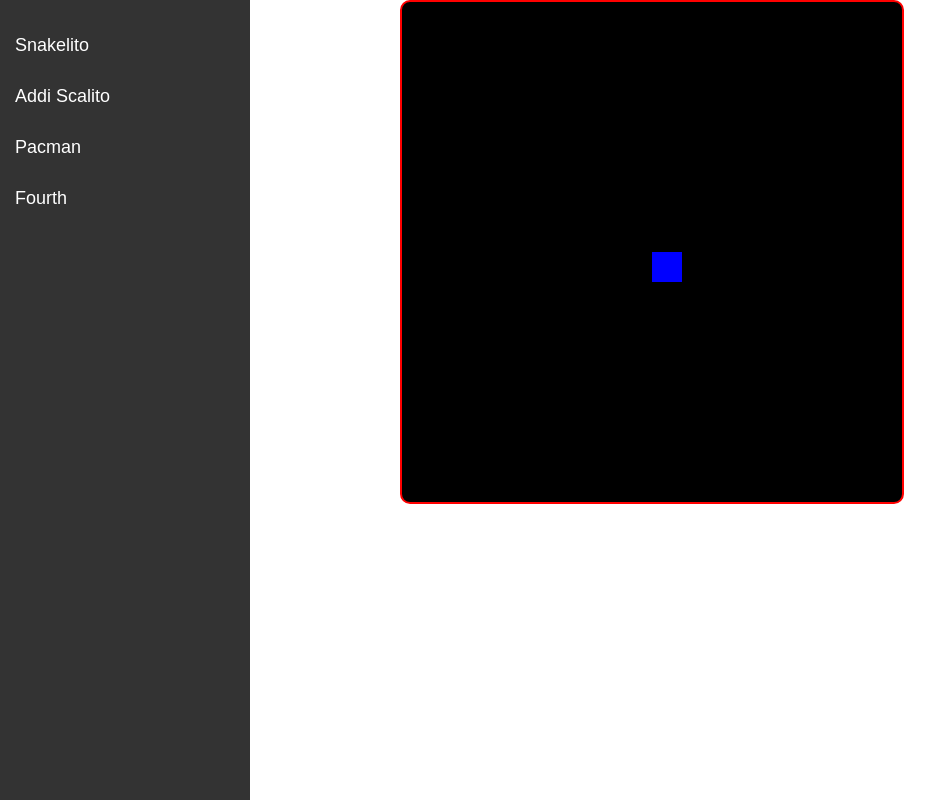
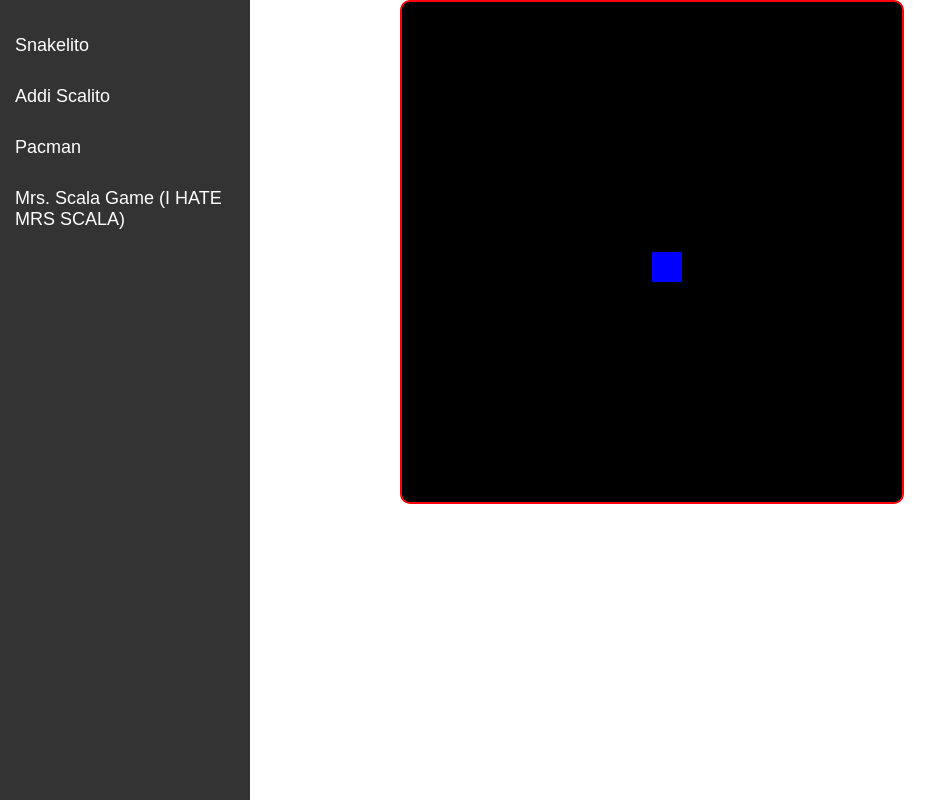
Before and after one commit to ryand123456789/scalito, a plain HTML site: page client/scalitofart.html in a window 1280 px wide. Shown: the whole page, without its empty margins (0-951 px from the left). Drawn offline with Linux system fonts and the light colour scheme.

Commit message:
Update scalitofart.html

```diff
--- a/client/scalitofart.html
+++ b/client/scalitofart.html
@@ -12,7 +12,7 @@
         <a href="snake.html">Snakelito</a>
         <a href="scalitofart.html">Addi Scalito</a>
         <a href="pacman.html">Pacman</a>
-        <a href="plat.html">Fourth</a>
+        <a href="plat.html">Mrs. Scala Game (I HATE MRS SCALA)</a>
     </div>
     <div id="gameArea">
         <canvas id="gameCanvas"></canvas>
```
